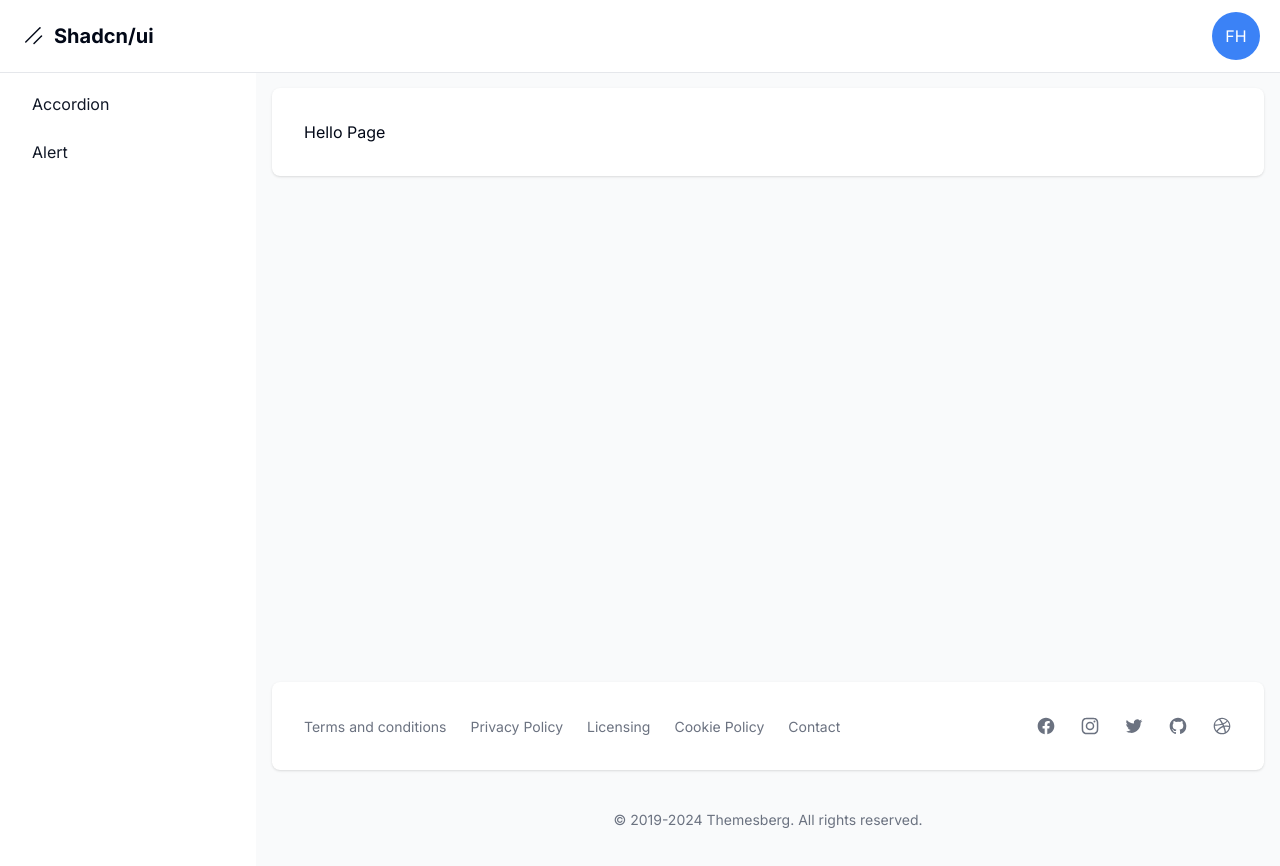
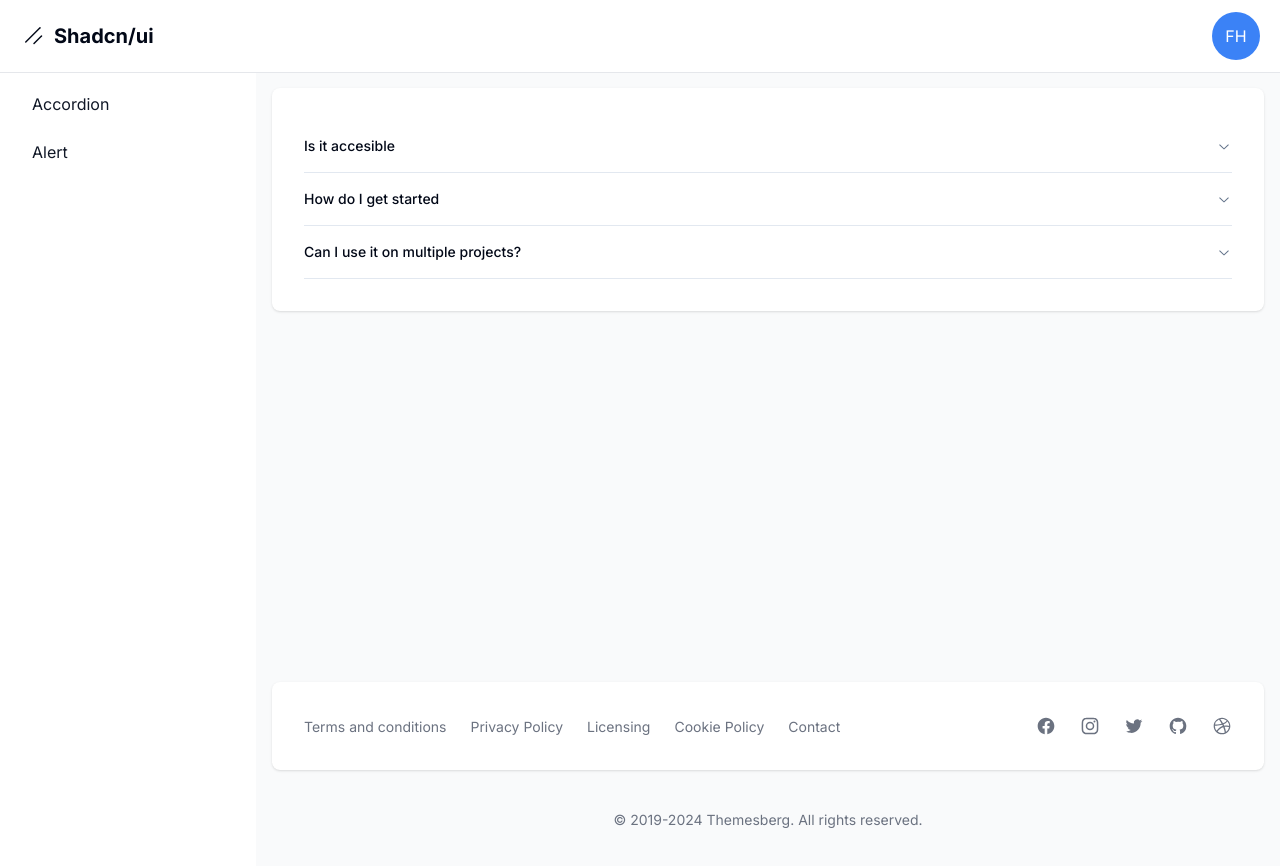
Before and after one commit to ReedRichards0511/shadcdn-ui, a Next.js app: page /dashboard/accordion in a window 1280 px wide. Shown: the top 866 px of the page. Built offline with nearby package versions, Linux system fonts and the light colour scheme.

Commit message:
add acordion component

```diff
--- a/package.json
+++ b/package.json
@@ -9,6 +9,7 @@
     "lint": "next lint"
   },
   "dependencies": {
+    "@radix-ui/react-accordion": "^1.2.0",
     "@radix-ui/react-icons": "^1.3.0",
     "class-variance-authority": "^0.7.0",
     "clsx": "^2.1.1",
--- a/src/app/dashboard/accordion/page.tsx
+++ b/src/app/dashboard/accordion/page.tsx
@@ -1,8 +1,41 @@
+import { Accordion, AccordionContent, AccordionItem, AccordionTrigger } from "@/components/ui/accordion";
+
+
+const items = [
+  {
+    id: "item-1",
+    question: "Is it accesible",
+    answer: "Yes. It is adheres to the WAI_ARIA desgin pattern."
+  },
+  {
+    id: "item-2",
+    question: "How do I get started",
+    answer: "You can start by reading the documentation."
+  },
+  {
+    id: "item-3",
+    question: "Can I use it on multiple projects?",
+    answer: "Yes. It's licensed under the MIT license."
+  }
+]
+
 
 export default function Page() {
+
   return (
     <div>
-      <h1>Hello Page</h1>
+      <Accordion type="single" className="w-full">
+        {
+          items.map(item => (
+            <AccordionItem value={item.id} key={item.id}>
+              <AccordionTrigger>{item.question}</AccordionTrigger>
+              <AccordionContent>
+                {item.answer}
+              </AccordionContent>
+            </AccordionItem>
+          ))
+        }
+      </Accordion>
     </div>
   );
 }
--- /dev/null
+++ b/src/components/ui/accordion.tsx
@@ -0,0 +1,57 @@
+"use client"
+
+import * as React from "react"
+import * as AccordionPrimitive from "@radix-ui/react-accordion"
+import { ChevronDownIcon } from "@radix-ui/react-icons"
+
+import { cn } from "@/lib/utils"
+
+const Accordion = AccordionPrimitive.Root
+
+const AccordionItem = React.forwardRef<
+  React.ElementRef<typeof AccordionPrimitive.Item>,
+  React.ComponentPropsWithoutRef<typeof AccordionPrimitive.Item>
+>(({ className, ...props }, ref) => (
+  <AccordionPrimitive.Item
+    ref={ref}
+    className={cn("border-b", className)}
+    {...props}
+  />
+))
+AccordionItem.displayName = "AccordionItem"
+
+const AccordionTrigger = React.forwardRef<
+  React.ElementRef<typeof AccordionPrimitive.Trigger>,
+  React.ComponentPropsWithoutRef<typeof AccordionPrimitive.Trigger>
+>(({ className, children, ...props }, ref) => (
+  <AccordionPrimitive.Header className="flex">
+    <AccordionPrimitive.Trigger
+      ref={ref}
+      className={cn(
+        "flex flex-1 items-center justify-between py-4 text-sm font-medium transition-all hover:underline [&[data-state=open]>svg]:rotate-180",
+        className
+      )}
+      {...props}
+    >
+      {children}
+      <ChevronDownIcon className="h-4 w-4 shrink-0 text-muted-foreground transition-transform duration-200" />
+    </AccordionPrimitive.Trigger>
+  </AccordionPrimitive.Header>
+))
+AccordionTrigger.displayName = AccordionPrimitive.Trigger.displayName
+
+const AccordionContent = React.forwardRef<
+  React.ElementRef<typeof AccordionPrimitive.Content>,
+  React.ComponentPropsWithoutRef<typeof AccordionPrimitive.Content>
+>(({ className, children, ...props }, ref) => (
+  <AccordionPrimitive.Content
+    ref={ref}
+    className="overflow-hidden text-sm data-[state=closed]:animate-accordion-up data-[state=open]:animate-accordion-down"
+    {...props}
+  >
+    <div className={cn("pb-4 pt-0", className)}>{children}</div>
+  </AccordionPrimitive.Content>
+))
+AccordionContent.displayName = AccordionPrimitive.Content.displayName
+
+export { Accordion, AccordionItem, AccordionTrigger, AccordionContent }
```
Also changed, not shown: 1 other file (tests, documents, lock files or other folders).
